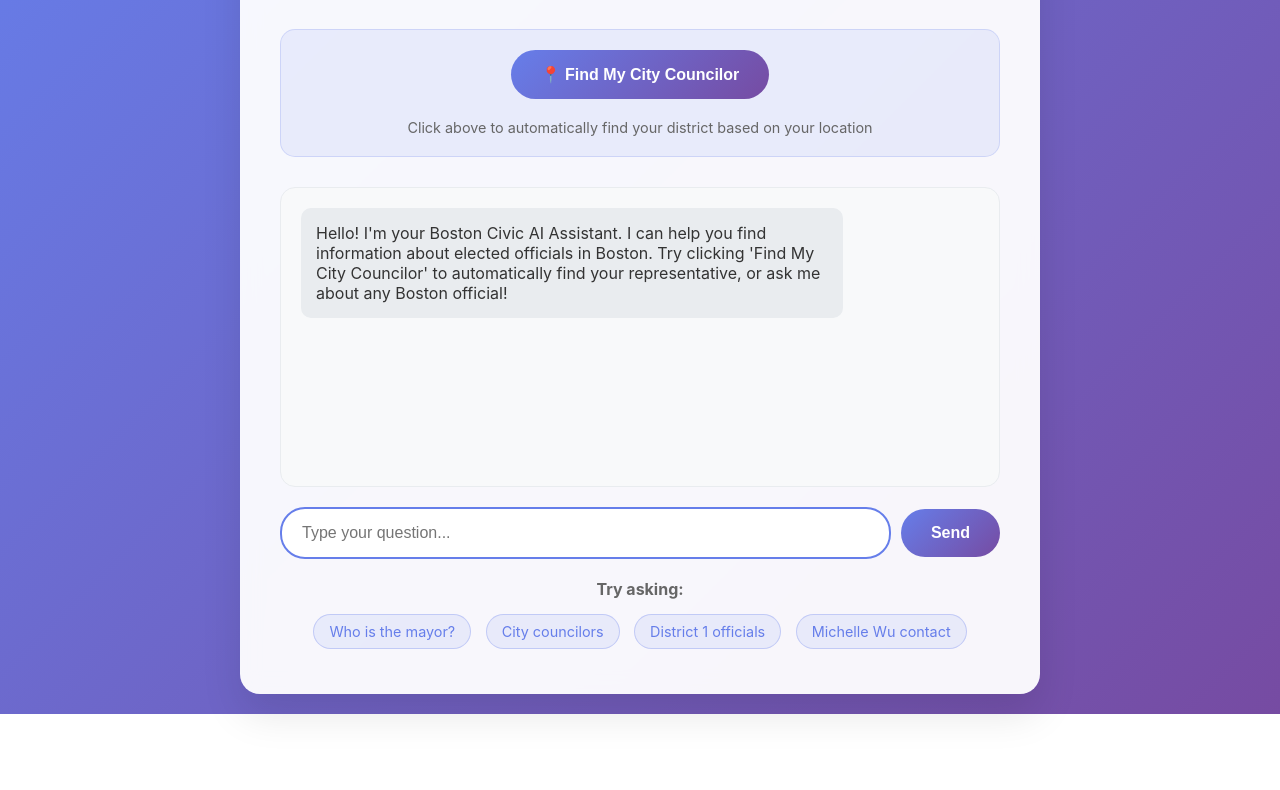
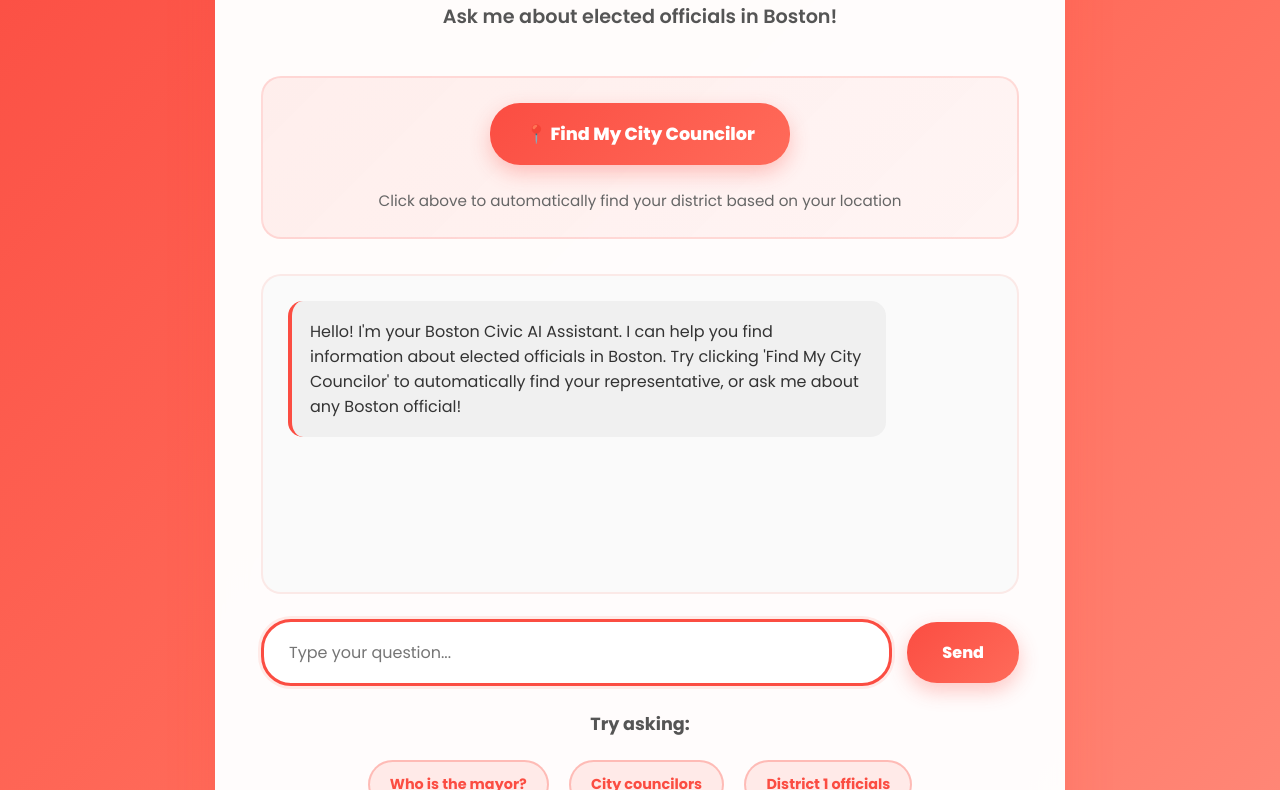
Before and after one commit to michellemccormack/boston-pol-scraper, a plain HTML site: page index.html in a window 1280 px wide. Shown: the part 151-941 px from the top of the page. Before the commit the page ends 865 px from the top, so only its background shows below. Drawn offline with Linux system fonts and the light colour scheme.

Commit message:
Update design with custom color #FB4d42 and Poppins font

```diff
--- a/index.html
+++ b/index.html
@@ -4,6 +4,7 @@
     <meta charset="UTF-8">
     <meta name="viewport" content="width=device-width, initial-scale=1.0">
     <title>Boston Civic AI Assistant</title>
+    <link href="https://fonts.googleapis.com/css2?family=Poppins:wght@400;600;700;800;900&display=swap" rel="stylesheet">
     <style>
         * {
             margin: 0;
@@ -12,8 +13,8 @@
         }
 
         body {
-            font-family: -apple-system, BlinkMacSystemFont, 'Segoe UI', Roboto, Oxygen, Ubuntu, Cantarell, sans-serif;
-            background: linear-gradient(135deg, #667eea 0%, #764ba2 100%);
+            font-family: 'Poppins', -apple-system, BlinkMacSystemFont, 'Segoe UI', Roboto, sans-serif;
+            background: linear-gradient(135deg, #FB4d42 0%, #ff6b5a 50%, #ff8a7a 100%);
             min-height: 100vh;
             display: flex;
             align-items: center;
@@ -22,60 +23,65 @@
         }
 
         .container {
-            background: rgba(255, 255, 255, 0.95);
-            border-radius: 20px;
-            padding: 40px;
-            max-width: 800px;
+            background: rgba(255, 255, 255, 0.98);
+            border-radius: 25px;
+            padding: 45px;
+            max-width: 850px;
             width: 100%;
-            box-shadow: 0 20px 40px rgba(0, 0, 0, 0.1);
-            backdrop-filter: blur(10px);
+            box-shadow: 0 25px 50px rgba(251, 77, 66, 0.2);
+            backdrop-filter: blur(15px);
+            border: 1px solid rgba(255, 255, 255, 0.2);
         }
 
         .header {
             text-align: center;
-            margin-bottom: 40px;
+            margin-bottom: 45px;
         }
 
         .header h1 {
-            background: linear-gradient(135deg, #667eea 0%, #764ba2 100%);
+            background: linear-gradient(135deg, #FB4d42 0%, #ff6b5a 100%);
             -webkit-background-clip: text;
             -webkit-text-fill-color: transparent;
             background-clip: text;
-            font-size: 2.5rem;
-            font-weight: 700;
-            margin-bottom: 10px;
+            font-size: 3rem;
+            font-weight: 900;
+            margin-bottom: 15px;
+            letter-spacing: -1px;
         }
 
         .header p {
-            color: #666;
-            font-size: 1.1rem;
+            color: #555;
+            font-size: 1.2rem;
+            font-weight: 600;
         }
 
         .location-section {
             text-align: center;
-            margin-bottom: 30px;
-            padding: 20px;
-            background: rgba(102, 126, 234, 0.1);
-            border-radius: 15px;
-            border: 1px solid rgba(102, 126, 234, 0.2);
+            margin-bottom: 35px;
+            padding: 25px;
+            background: linear-gradient(135deg, rgba(251, 77, 66, 0.08) 0%, rgba(255, 107, 90, 0.05) 100%);
+            border-radius: 20px;
+            border: 2px solid rgba(251, 77, 66, 0.15);
         }
 
         .location-button {
-            background: linear-gradient(135deg, #667eea 0%, #764ba2 100%);
+            background: linear-gradient(135deg, #FB4d42 0%, #ff6b5a 100%);
             color: white;
             border: none;
-            padding: 15px 30px;
-            border-radius: 25px;
-            font-size: 1rem;
-            font-weight: 600;
+            padding: 18px 35px;
+            border-radius: 30px;
+            font-size: 1.1rem;
+            font-weight: 800;
+            font-family: 'Poppins', sans-serif;
             cursor: pointer;
-            transition: transform 0.2s ease, box-shadow 0.3s ease;
-            margin-bottom: 10px;
+            transition: all 0.3s ease;
+            margin-bottom: 12px;
+            box-shadow: 0 8px 20px rgba(251, 77, 66, 0.3);
         }
 
         .location-button:hover {
-            transform: translateY(-2px);
-            box-shadow: 0 10px 20px rgba(102, 126, 234, 0.3);
+            transform: translateY(-3px);
+            box-shadow: 0 12px 30px rgba(251, 77, 66, 0.4);
         }
 
         .location-button:disabled {
@@ -85,76 +91,86 @@
         }
 
         .location-status {
-            font-size: 0.9rem;
+            font-size: 0.95rem;
             color: #666;
-            margin-top: 10px;
+            margin-top: 12px;
+            font-weight: 500;
         }
 
         .chat-container {
-            background: #f8f9fa;
-            border-radius: 15px;
-            padding: 20px;
-            margin-bottom: 20px;
-            min-height: 300px;
-            max-height: 400px;
+            background: #fafafa;
+            border-radius: 20px;
+            padding: 25px;
+            margin-bottom: 25px;
+            min-height: 320px;
+            max-height: 420px;
             overflow-y: auto;
-            border: 1px solid #e9ecef;
+            border: 2px solid rgba(251, 77, 66, 0.1);
         }
 
         .message {
             margin-bottom: 20px;
-            padding: 15px;
-            border-radius: 10px;
-            max-width: 80%;
+            padding: 18px;
+            border-radius: 15px;
+            max-width: 85%;
+            font-weight: 500;
         }
 
         .user-message {
-            background: linear-gradient(135deg, #667eea 0%, #764ba2 100%);
+            background: linear-gradient(135deg, #FB4d42 0%, #ff6b5a 100%);
             color: white;
             margin-left: auto;
+            font-weight: 600;
         }
 
         .assistant-message {
-            background: #e9ecef;
+            background: #f0f0f0;
             color: #333;
             margin-right: auto;
+            border-left: 4px solid #FB4d42;
         }
 
         .input-container {
             display: flex;
-            gap: 10px;
+            gap: 15px;
             align-items: center;
         }
 
         .input-field {
             flex: 1;
-            padding: 15px 20px;
-            border: 2px solid #e9ecef;
-            border-radius: 25px;
+            padding: 18px 25px;
+            border: 3px solid rgba(251, 77, 66, 0.2);
+            border-radius: 30px;
             font-size: 1rem;
+            font-family: 'Poppins', sans-serif;
+            font-weight: 500;
             outline: none;
-            transition: border-color 0.3s ease;
+            transition: all 0.3s ease;
+            background: white;
         }
 
         .input-field:focus {
-            border-color: #667eea;
+            border-color: #FB4d42;
+            box-shadow: 0 0 0 3px rgba(251, 77, 66, 0.1);
         }
 
         .send-button {
-            background: linear-gradient(135deg, #667eea 0%, #764ba2 100%);
+            background: linear-gradient(135deg, #FB4d42 0%, #ff6b5a 100%);
             color: white;
             border: none;
-            padding: 15px 30px;
-            border-radius: 25px;
+            padding: 18px 35px;
+            border-radius: 30px;
             font-size: 1rem;
-            font-weight: 600;
+            font-weight: 800;
+            font-family: 'Poppins', sans-serif;
             cursor: pointer;
-            transition: transform 0.2s ease, box-shadow 0.3s ease;
+            transition: all 0.3s ease;
+            box-shadow: 0 8px 20px rgba(251, 77, 66, 0.3);
         }
 
         .send-button:hover {
             transform: translateY(-2px);
-            box-shadow: 0 10px 20px rgba(102, 126, 234, 0.3);
+            box-shadow: 0 12px 25px rgba(251, 77, 66, 0.4);
         }
 
         .send-button:disabled {
@@ -166,38 +182,83 @@
         .loading {
             display: none;
             text-align: center;
-            color: #666;
+            color: #FB4d42;
             font-style: italic;
-            margin: 10px 0;
+            margin: 15px 0;
+            font-weight: 600;
         }
 
         .example-questions {
-            margin-top: 20px;
+            margin-top: 25px;
             text-align: center;
         }
 
         .example-questions h3 {
-            color: #666;
-            margin-bottom: 10px;
-            font-size: 1rem;
+            color: #555;
+            margin-bottom: 15px;
+            font-size: 1.1rem;
+            font-weight: 700;
         }
 
         .example-button {
             display: inline-block;
-            margin: 5px;
-            padding: 8px 15px;
-            background: rgba(102, 126, 234, 0.1);
-            color: #667eea;
-            border: 1px solid rgba(102, 126, 234, 0.3);
-            border-radius: 20px;
+            margin: 8px;
+            padding: 12px 20px;
+            background: rgba(251, 77, 66, 0.1);
+            color: #FB4d42;
+            border: 2px solid rgba(251, 77, 66, 0.3);
+            border-radius: 25px;
             cursor: pointer;
             font-size: 0.9rem;
+            font-weight: 700;
+            font-family: 'Poppins', sans-serif;
             transition: all 0.3s ease;
         }
 
         .example-button:hover {
-            background: rgba(102, 126, 234, 0.2);
-            transform: translateY(-1px);
+            background: rgba(251, 77, 66, 0.2);
+            transform: translateY(-2px);
+            border-color: #FB4d42;
+        }
+
+        /* Custom scrollbar for chat */
+        .chat-container::-webkit-scrollbar {
+            width: 8px;
+        }
+
+        .chat-container::-webkit-scrollbar-track {
+            background: #f1f1f1;
+            border-radius: 10px;
+        }
+
+        .chat-container::-webkit-scrollbar-thumb {
+            background: #FB4d42;
+            border-radius: 10px;
+        }
+
+        .chat-container::-webkit-scrollbar-thumb:hover {
+            background: #e63d35;
+        }
+
+        /* Mobile responsiveness */
+        @media (max-width: 768px) {
+            .container {
+                padding: 30px;
+                margin: 10px;
+            }
+
+            .header h1 {
+                font-size: 2.2rem;
+            }
+
+            .input-container {
+                flex-direction: column;
+                gap: 12px;
+            }
+
+            .input-field, .send-button {
+                width: 100%;
+            }
         }
     </style>
 </head>
```
